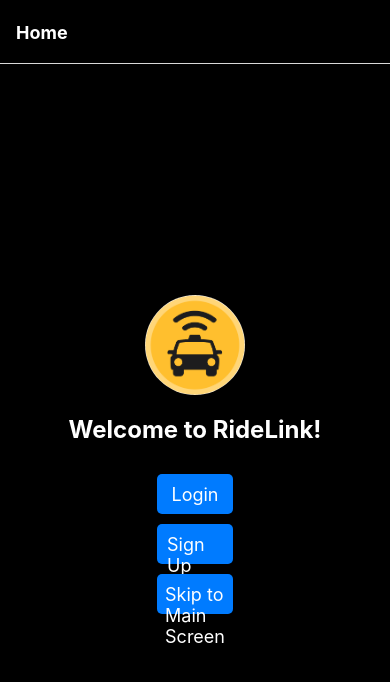
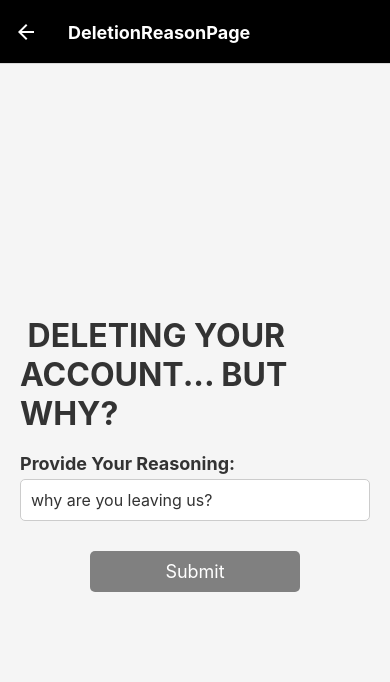
Before and after one commit to Kartik1109/RideShare, a React Native app: screen /DeletionReasonPage in a window 390 px wide. Shown: the top 682 px of the page. Built offline with nearby package versions, Linux system fonts and the light colour scheme.

Commit message:
Deletion reason page and deletion functionality added

```diff
--- a/App.js
+++ b/App.js
@@ -11,6 +11,7 @@ import WWP from './WWP'
 import CoinMeasurement from './CoinMeasurement';
 import AlertPage from './Alert'
 import EditPage from './EditAccountPage';
+import DeletionReasonPage from './DeletionResasonPage';
 
 
 
@@ -73,6 +74,7 @@ function App() {
         <Stack.Screen name="CoinMeasurement" component={CoinMeasurement} />
         <Stack.Screen name="AlertPage" component={AlertPage} />
         <Stack.Screen name="EditPage" component={EditPage} />
+        <Stack.Screen name="DeletionReasonPage" component={DeletionReasonPage} />
 
       </Stack.Navigator>
     </NavigationContainer>
--- /dev/null
+++ b/DeletionResasonPage.js
@@ -0,0 +1,98 @@
+import React, { useState } from 'react';
+import { View, Text, StyleSheet, TextInput, TouchableOpacity, Alert} from 'react-native';
+
+const DeletionReasonPage = ({navigation}) => {
+    const [reason, setReason] = useState('');
+        const onPressHandler = () =>{
+        Alert.alert(
+            'Are you sure you want to delete your account',
+            'press ok to confirm (have to add stuff to this, read comment in code)', ///ADD THE REASON TO THE DATABASE, REMOVE ACCOUNT INFO FROM DATABASE
+            [
+                {
+                    text: 'OK', onPress: () => console.log('OK Pressed --> delete info from database and add reason to the database')
+                },
+                {
+                    text: 'Cancel',
+                        onPress: () => navigation.navigate('Main'),
+                    style: 'cancel',
+                },
+            ],
+            { cancelable: false }
+        );
+    };
+
+    return(
+        <View style={styles.container}>
+            <Text style={styles.title}> Deleting your account... but why?</Text>
+                <View style={styles.inputContainer}>
+                    <Text style={styles.label}>Provide Your Reasoning:</Text>
+                    <TextInput
+                    style={styles.input}
+                    value={reason}
+                    onChangeText={setReason}
+                    placeholder="why are you leaving us?"
+                    />
+                </View>
+
+            <TouchableOpacity
+                style={[styles.button, { backgroundColor: 'grey' }]}
+                onPress={onPressHandler}>
+                <Text style={styles.buttonText}>Submit</Text>
+            </TouchableOpacity>
+
+        </View>
+    );
+
+};
+
+const styles = StyleSheet.create({
+    container: {
+        flex: 1,
+        alignItems: 'center',
+        justifyContent: 'center',
+        backgroundColor: '#f5f5f5',
+        padding: 20,
+      },
+      title: {
+        fontSize: 32,
+        fontWeight: 'bold',
+        marginBottom: 20,
+        color: '#333',
+        textTransform: 'uppercase',
+      },
+      inputContainer: {
+        marginBottom: 20,
+        width: '100%',
+      },
+      label: {
+        fontSize: 18,
+        marginBottom: 5,
+        color: '#333',
+        fontWeight: 'bold',
+      },
+      input: {
+        borderWidth: 1,
+        borderColor: '#ccc',
+        borderRadius: 5,
+        padding: 10,
+        width: '100%',
+        backgroundColor: '#fff',
+        fontSize: 16,
+        color: '#333',
+      },
+      buttonText: {
+        color: '#fff',
+        fontSize: 18,
+      },
+      button: {
+        backgroundColor: '#007bff',
+        padding: 10,
+        borderRadius: 5,
+        marginTop: 10,
+        width: '60%', // add this style
+        alignItems: 'center', // add this style to center the text horizontally
+      },
+
+});
+
+export default DeletionReasonPage;
--- a/Main.js
+++ b/Main.js
@@ -36,6 +36,13 @@ const Main = ({ navigation }) => {
         onPress={() => navigation.navigate('EditPage')}
       >
         <Text style={styles.buttonText}>Edit Account</Text>
+      </TouchableOpacity>
+
+      <TouchableOpacity // DELETE ACCOUNT BUTTON
+        style={[styles.button, { backgroundColor: 'grey' }]}
+        onPress={() => navigation.navigate('DeletionReasonPage')}
+      >
+        <Text style={styles.buttonText}>Delete Accountt</Text>
       </TouchableOpacity>
 
 
```
Also changed, not shown: 1 other file (tests, documents, lock files or other folders).
